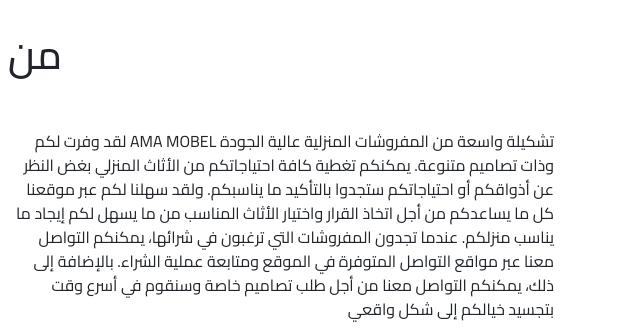
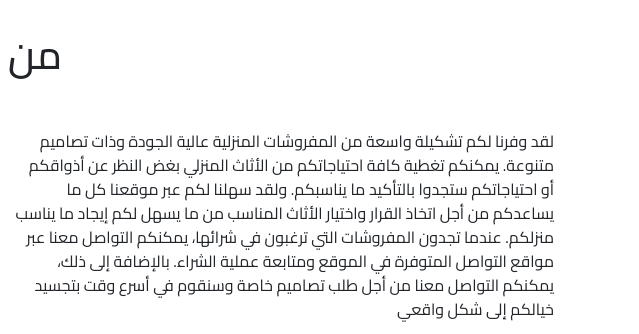
Before and after one commit to amamobel/ama-mobel, a plain HTML site: page index.html in a window 1280 px wide. Shown: the part 2800-3134 px from the top of the page, 641-1280 px from the left. Drawn offline with nearby package versions, Linux system fonts and the light colour scheme.

Commit message:
Add files via upload

```diff
--- a/index.html
+++ b/index.html
@@ -255,8 +255,9 @@
                 </div>
             </div>
             <div class="col-md-6 py-3 py-md-0">
-                <p style="text-align: right;"> لقد وفرت لكم AMA MOBEL تشكيلة واسعة من المفروشات المنزلية عالية الجودة وذات تصاميم متنوعة. يمكنكم تغطية كافة احتياجاتكم من الأثاث المنزلي بغض النظر عن أذواقكم أو احتياجاتكم ستجدوا بالتأكيد ما يناسبكم. ولقد سهلنا لكم عبر موقعنا كل ما يساعدكم
-                    من أجل اتخاذ القرار واختيار الأثاث المناسب من ما يسهل لكم إيجاد ما يناسب منزلكم. عندما تجدون المفروشات التي ترغبون في شرائها، يمكنكم التواصل معنا عبر مواقع التواصل المتوفرة في الموقع ومتابعة عملية الشراء. بالإضافة إلى ذلك، يمكنكم التواصل
+
+                <p style="text-align: right;"> لقد وفرنا لكم تشكيلة واسعة من المفروشات المنزلية عالية الجودة وذات تصاميم متنوعة. يمكنكم تغطية كافة احتياجاتكم من الأثاث المنزلي بغض النظر عن أذواقكم أو احتياجاتكم ستجدوا بالتأكيد ما يناسبكم. ولقد سهلنا لكم عبر موقعنا كل ما يساعدكم من
+                    أجل اتخاذ القرار واختيار الأثاث المناسب من ما يسهل لكم إيجاد ما يناسب منزلكم. عندما تجدون المفروشات التي ترغبون في شرائها، يمكنكم التواصل معنا عبر مواقع التواصل المتوفرة في الموقع ومتابعة عملية الشراء. بالإضافة إلى ذلك، يمكنكم التواصل
                     معنا من أجل طلب تصاميم خاصة وسنقوم في أسرع وقت بتجسيد خيالكم إلى شكل واقعي</p>
                 <div id="btn1"><button><a href="https://wa.me/+4917670275187">... للتواصل</a></button></div>
             </div>
```
